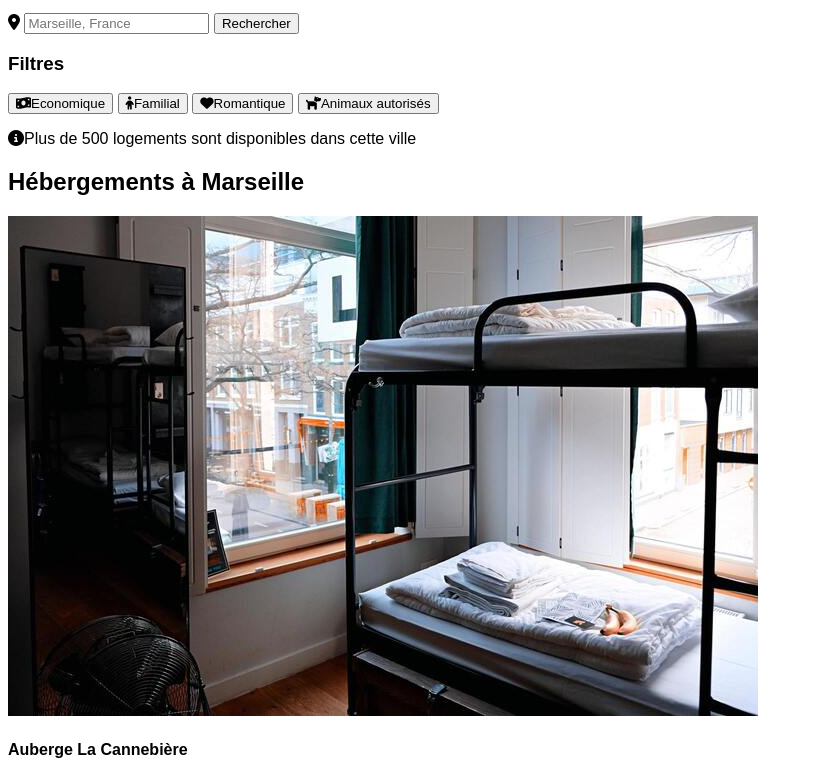
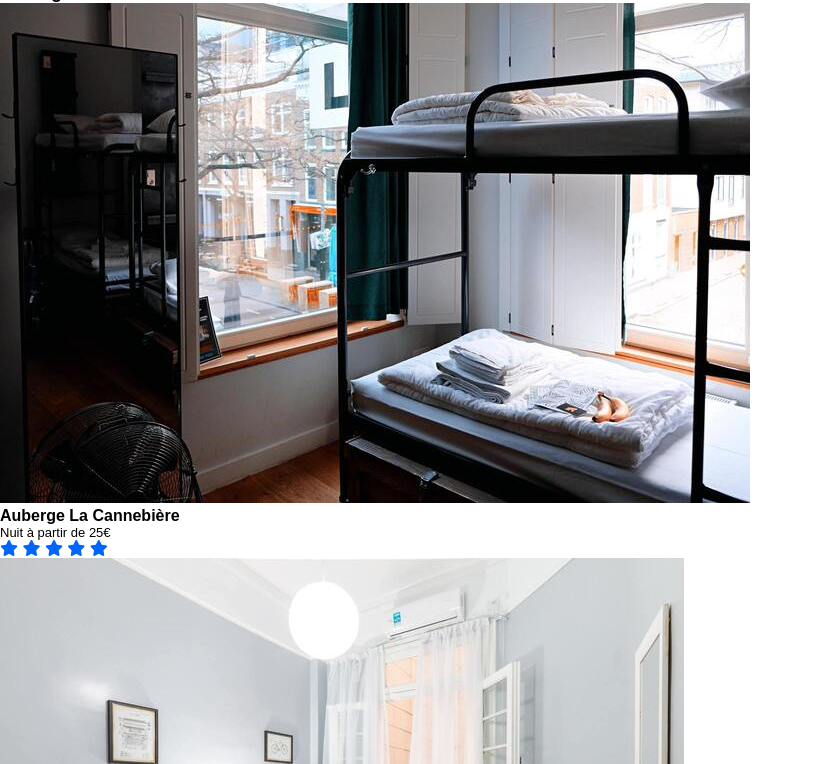
Before and after one commit to Loic84800/Loic84800.github.io, a plain HTML site: page index.html in a window 1280 px wide. Shown: the part 232-996 px from the top of the page, without its empty margins (0-821 px from the left). Drawn offline with Linux system fonts and the light colour scheme; a web font is replaced by a local one.

Commit message:
Update styles.css
mise en forme éléments

```diff
--- a/styles.css
+++ b/styles.css
@@ -9,11 +9,28 @@
     font-family: 'Raleway', Arial, Verdana, sans-serif;
 }
 /*General*/
+*{
+    margin: 0;
+    padding: 0;
+}
 
+h2 {
+    font-size: large;
+}
+
+p{
+    font-size: small;
+}
+
+h3{
+    font-weight: bold;
+}
 /*HEADER Menu Navigation*/
 
 /*Recherche et Filtres*/
-
+.fas{
+    color: #0065fc;
+}
 /*Hébergements*/
 
 /*Activités*/
```
